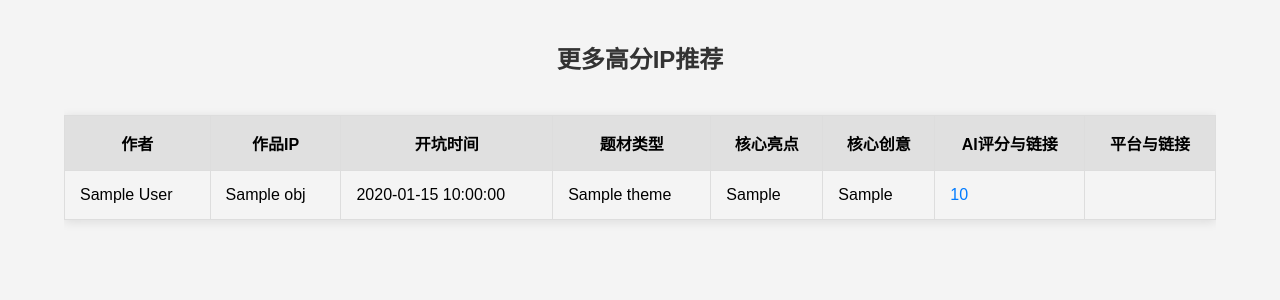
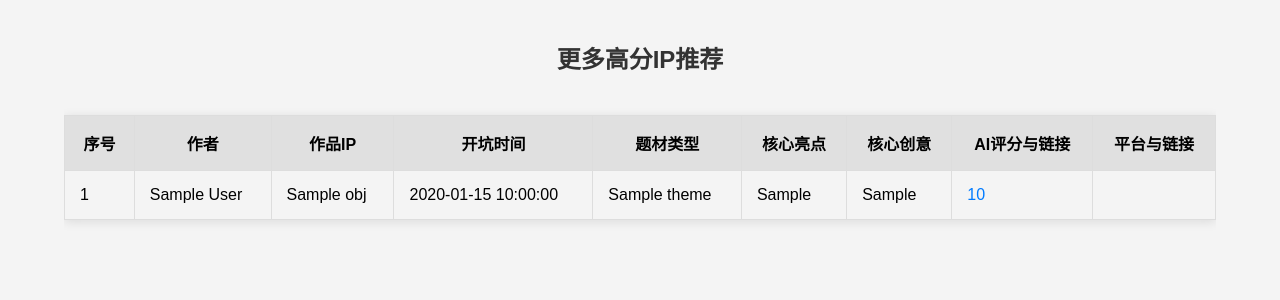
Before and after one commit to luojidr/chatgpt-wecom, a Flask app: template wecom/templates/wecom/new_work_more_detail.html in a window 1280 px wide. Shown: the top 300 px of the page. Run offline with Flask 3, Linux system fonts and the light colour scheme; the template is opened without the code that fills it: most values are stand-ins (such as "Sample title", 1, 10 or a date in 2020); parts of the project's set-up code (start-up, migrations or seed data) failed here and were passed over.

Commit message:
前端-fix

```diff
--- a/wecom/templates/wecom/new_work_more_detail.html
+++ b/wecom/templates/wecom/new_work_more_detail.html
@@ -102,6 +102,7 @@
         <table>
             <thead>
                 <tr>
+                    <th>序号</th>
                     <th>作者</th>
                     <th>作品IP</th>
                     <th>开坑时间</th>
@@ -115,6 +116,7 @@
             <tbody>
                 {% for obj in object_list %}
                     <tr>
+                        <td data-label="序号">{{ loop.index }}</td>
                         <td data-label="作者">{{ obj.author }}</td>
                         <td data-label="作品IP">{{ obj.work_name }}</td>
                         <td data-label="开坑时间">{{ obj.pit_date }}</td>
--- a/wecom/templates/wecom/top_author_more_detail.html
+++ b/wecom/templates/wecom/top_author_more_detail.html
@@ -102,6 +102,7 @@
         <table>
             <thead>
                 <tr>
+                    <th>序号</th>
                     <th>作者</th>
                     <th>新坑名称</th>
                     <th>题材类型</th>
@@ -112,6 +113,7 @@
             <tbody>
                 {% for obj in object_list %}
                     <tr>
+                        <td data-label="序号">{{ loop.index }}</td>
                         <td data-label="作者">{{ obj.author }}</td>
                         <td data-label="新坑名称">{{ obj.work_name }}</td>
                         <td data-label="题材类型">{{ obj.theme }}</td>
```
